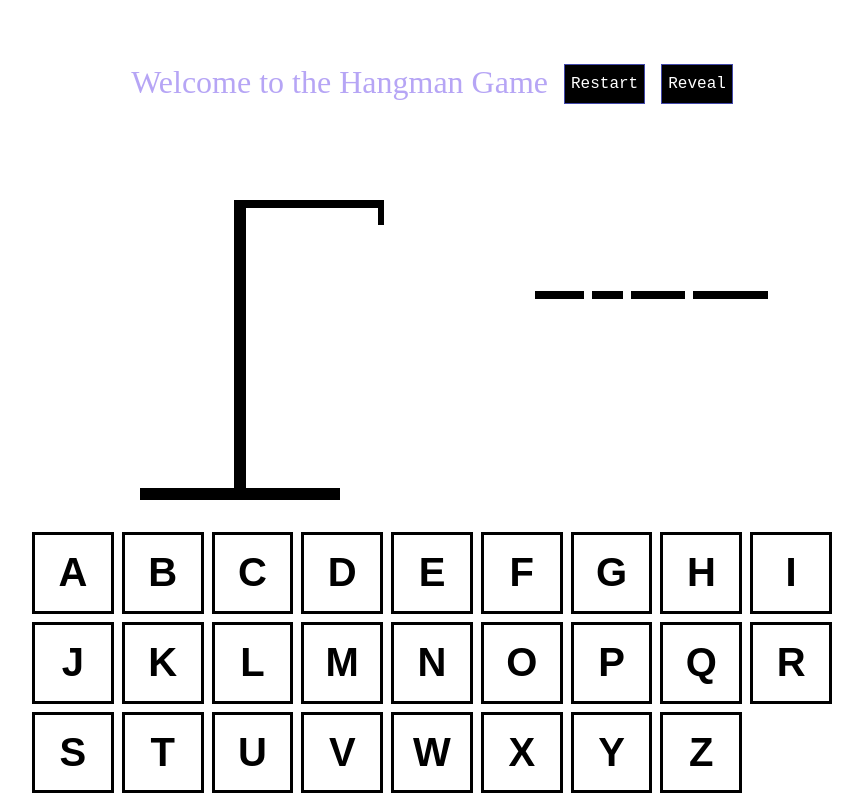
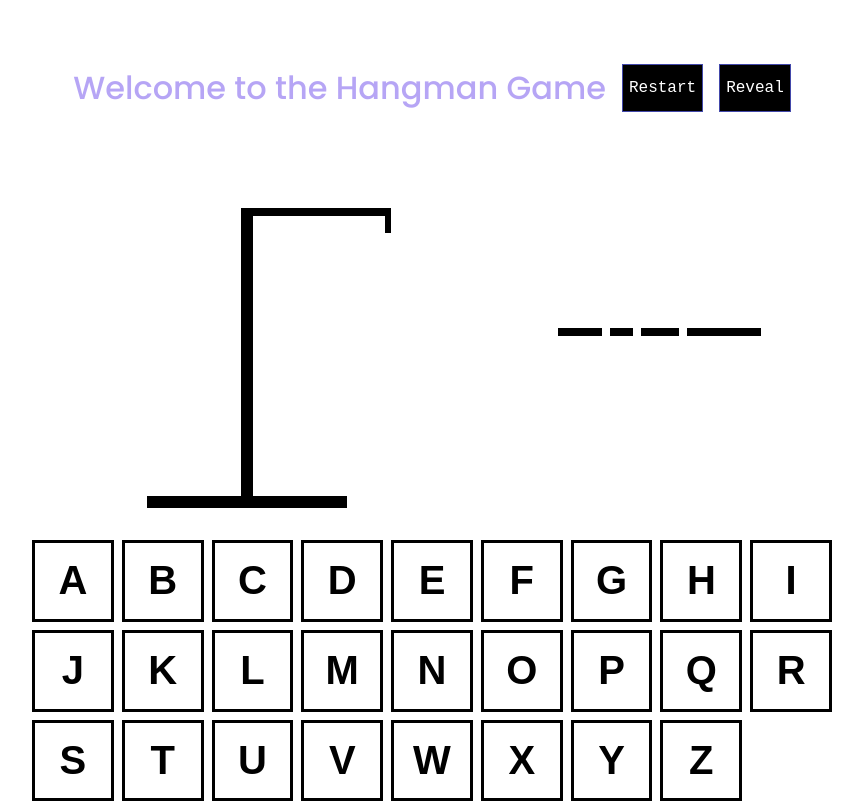
Before and after one commit to inthrakumar/hang-man, a React (Vite) app: page / in a window 1280 px wide. Shown: the whole page, without its empty margins (208-1071 px from the left). Built offline with nearby package versions, Linux system fonts and the light colour scheme.

Commit message:
font update to Poppins

```diff
--- a/src/css/Word_to_guess.css
+++ b/src/css/Word_to_guess.css
@@ -1,9 +1,12 @@
+
+@import url('https://fonts.googleapis.com/css2?family=Poppins:ital,wght@0,100;0,200;0,300;0,400;0,500;0,600;0,700;0,800;0,900;1,100;1,200;1,300;1,400;1,500;1,600;1,700;1,800;1,900&display=swap');
+
 .word-to-guess {
     display: flex;
     gap: 0.5rem;
     font-size: 5rem;
     font-weight: 700;
-    font-family: 'Times New Roman', Times, serif;
+    font-family: 'Poppins', Times, serif;
     color: #333;
     text-transform: uppercase;
     height: fit-content;
--- a/src/css/app.css
+++ b/src/css/app.css
@@ -6,6 +6,9 @@
     box-sizing: border-box
 }
 
+
+@import url('https://fonts.googleapis.com/css2?family=Poppins:ital,wght@0,100;0,200;0,300;0,400;0,500;0,600;0,700;0,800;0,900;1,100;1,200;1,300;1,400;1,500;1,600;1,700;1,800;1,900&display=swap');
+
 .info-container {
     font-size: 3rem;
     text-align: center;
@@ -13,7 +16,7 @@
     color: #646cffaa;
     margin:2rem;
     padding:2rem;
-    font-family: 'Times New Roman', Times, serif;
+    font-family: 'Poppins', Times, serif;
     display: flex;
     gap:1rem;
 }
@@ -37,7 +40,7 @@
     font-weight:500;
     color: #9278f0aa;
 
-    font-family: 'Times New Roman', Times, serif;
+    font-family: 'Poppins', Times, serif;
     display: flex;
     gap:1rem;
 }
```
